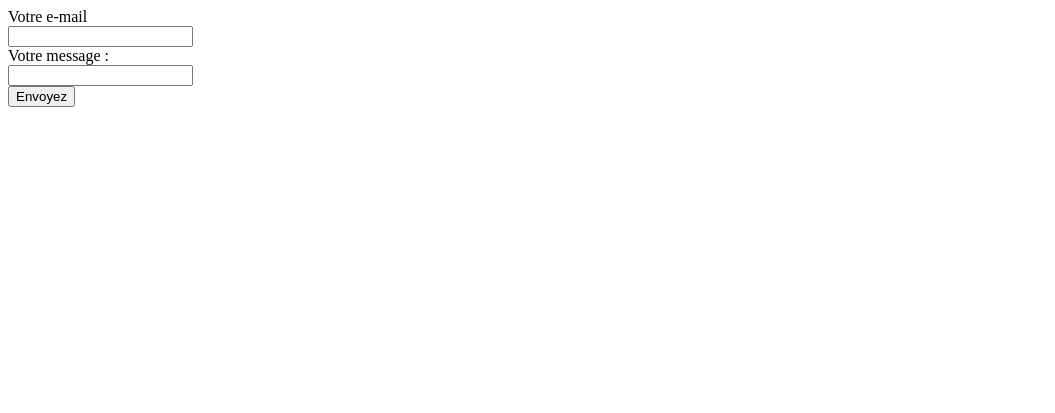
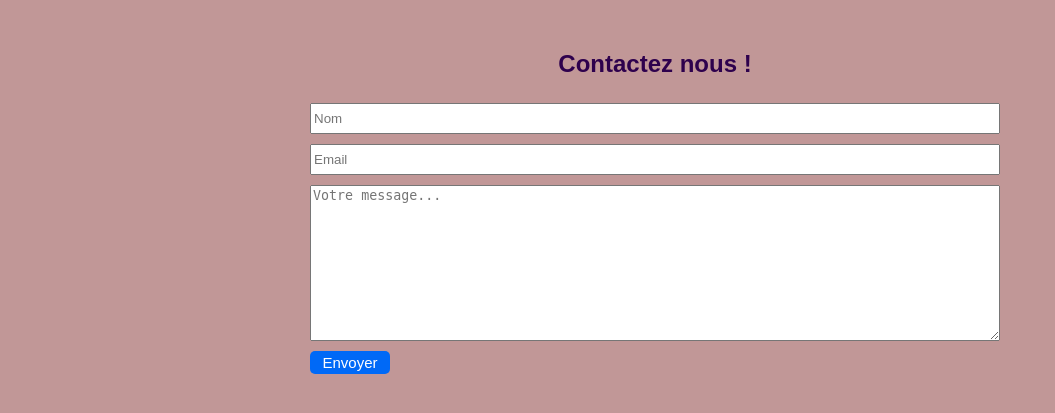
Before and after one commit to Lilkoro/EatSmarterAMCORP, a PHP site: page /contact.php in a window 1280 px wide. Shown: the top 413 px of the page, without its empty margins (0-1055 px from the left). Run offline with PHP 8.4, Linux system fonts and the light colour scheme.

Commit message:
Création de la page CSS et stylisation de la page "Message bien reçu"

```diff
--- a/EatSmart V3/contact.php
+++ b/EatSmart V3/contact.php
@@ -1,28 +1,43 @@
-
-
-
 <?php
 if(isset($_GET["email"])){
-    echo "<h1>Message bien reçu ! </h1>";
-    echo "<h3>Pour rappel des infos : </h3>";
-    echo "</br>Votre e-mail est ".$_GET["email"]."</br>";
-    echo "Message : ".$_GET["mess"];
+    echo '<!DOCTYPE html>
+<html lang="en">
+<head>
+    <meta charset="UTF-8">
+    <meta name="viewport" content="width=device-width, initial-scale=1.0">
+    <link rel="stylesheet" href="stylecontact.css" />
+    <title>Document</title>
+</head>
+<body>
+<div class="container">
+        <h2>Contactez nous !</h2>
+        <h1>Message bien reçu !</h1>
+        <h3>Pour rappel des infos : </h3>';
+        echo '</br>Votre nom est : '.$_GET["Nom"].'</br>';
+        echo '</br>Votre e-mail est '.$_GET["email"].'</br>';
+        echo 'Message : '.$_GET["msg"];
+    echo '</div>
+</body>
+</html>';
 } else {
     echo '<!DOCTYPE html>
 <html lang="en">
 <head>
     <meta charset="UTF-8">
     <meta name="viewport" content="width=device-width, initial-scale=1.0">
+    <link rel="stylesheet" href="stylecontact.css" />
     <title>Document</title>
 </head>
 <body>
-    <form id="pre" action="" method="get">
-        <label for="email">Votre e-mail</label>    <br>
-        <input type="email" id="email" name="email" require>    <br>
-        <label for="mess">Votre message : </label>    <br>
-        <input type="text" name="mess" id="mess" require>    <br>
-    </form>
-    <input type="submit" form="pre" value="Envoyez">
+<div class="container">
+        <h2>Contactez nous !</h2>
+        <form action="">
+            <input type="text" name="Nom" id="Nom" placeholder="Nom" required>
+            <input type="email" name="email" id="email" placeholder="Email" required>
+            <textarea name="msg" id="msg" cols="30" rows="10" placeholder="Votre message..."></textarea>
+            <button type="submit">Envoyer</button>
+        </form>
+    </div>
 </body>
 </html>';
 }
--- /dev/null
+++ b/EatSmart V3/stylecontact.css
@@ -0,0 +1,47 @@
+body{
+    padding-top: 10vh;
+    display: flex;
+    flex-direction: column;
+    align-items: center;
+    margin: auto;
+    font-family: Arial, Helvetica, sans-serif;
+    background:  rgb(193, 151, 151);
+    width: 75vw;
+    padding: 15px;
+}
+.container{
+    display: flex;
+    flex-direction: column;
+    align-items: center;
+    margin: auto;
+    font-family: Arial, Helvetica, sans-serif;
+    width: 75vw;
+    padding: 15px;
+}
+h2{
+    color: rgb(46, 1, 77);
+}
+form{
+    display: flex;
+    flex-direction: column;
+    width: 75%;
+}
+input{
+    margin: 5px 15px;
+    height: 25px;
+}
+textarea{
+    height: 150px;
+    margin: 5px 15px;
+
+}
+button{
+    margin: 5px 15px;
+    width: 80px;
+    background:  #0069f7;
+    padding: 3px 10px;
+    border: 0;
+    border-radius: 5px;
+    color: white;
+    font-size: 15px;
+}
```
